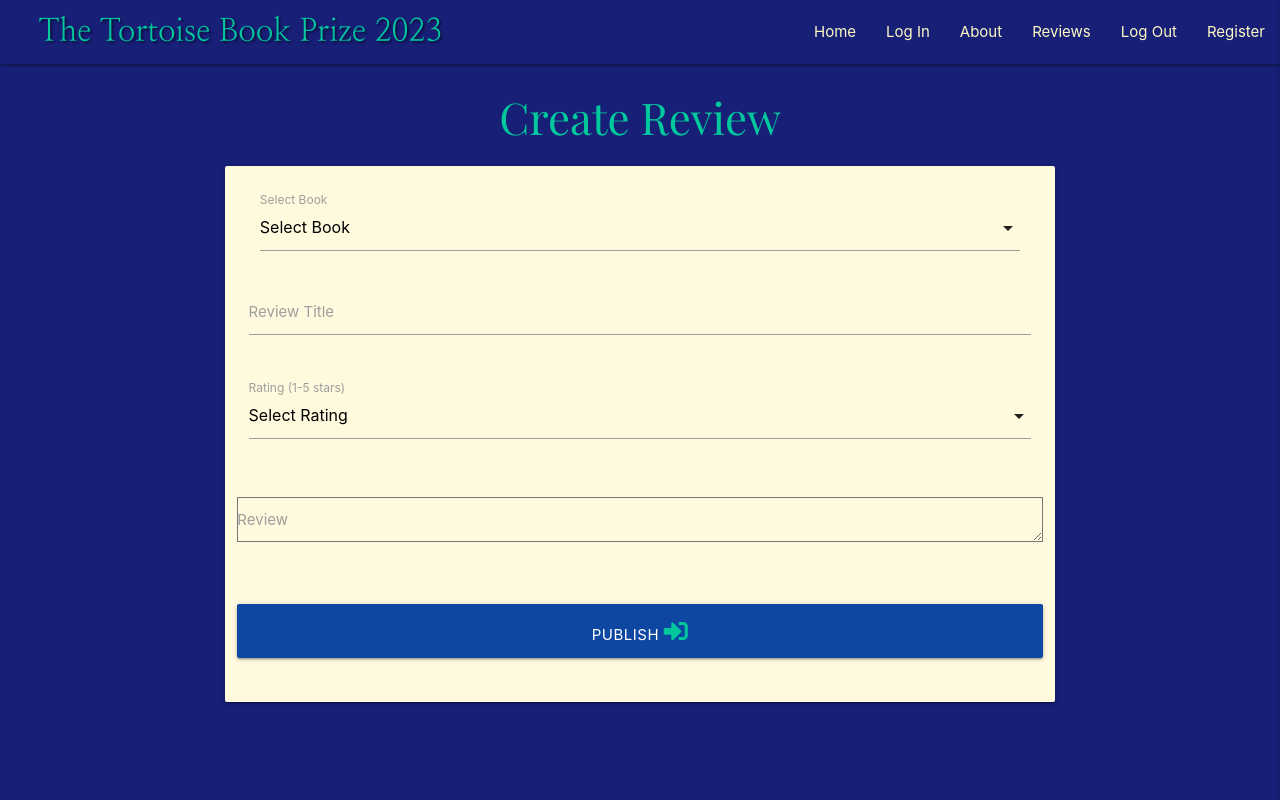
After one commit to vicgoodall/book-awards, a Flask app: page /add-review in a window 1280 px wide. The commit adds this page. Run offline with Flask 2, Linux system fonts and the light colour scheme; some libraries are stand-ins or nearby versions.

Commit message:
tested student login and did a bit of debugging - I hadn't changed all fields from username to email after my db switch, so issues were resolved by changing everything as needed. Made the add review method and created the corresponding form which a student is now able to access from their account page. Figured out how to pull data from dropdown options, as initially was getting multiple errors that I was trying to create db entries with null values. A review has been successfully added.

```diff
--- a/bookreviews/routes.py
+++ b/bookreviews/routes.py
@@ -66,7 +66,7 @@ def account(user):
                 "account.html", user=session["user"],
                 account_details=teacher_search, students=students)
         else:
-            student_search = Students.query.filter_by(username=user).first()
+            student_search = Students.query.filter_by(email=user).first()
             return render_template(
                 "account.html", user=session["user"],
                 account_details=student_search)
@@ -156,9 +156,9 @@ def loginStudent():
             if check_password_hash(
               existing_user[0].password, request.form.get("password")):
                 session["user"] = request.form.get("email").lower()
-                flash("Welcome, {}".format(request.form.get("email")))
+                flash("You are now logged in.")
                 return redirect(url_for(
-                        "account", email=session["user"]))
+                        "account", user=session["user"]))
             else:
                 # invalid password match
                 flash("Incorrect Email and/or Password")
@@ -178,3 +178,26 @@ def logout():
     flash("You have been logged out.")
     session.pop("user")
     return redirect(url_for("login"))
+
+
+@app.route("/add-review", methods=["GET", "POST"])
+def addReview():
+    if "user" in session:
+        user = session["user"]
+        if request.method == "POST":
+            reviewer = Students.query.filter_by(email=user).first()
+            review = Reviews(
+                reviewer=reviewer.id,
+                title=request.form.get("title").lower(),
+                rating=request.form.get(
+                    "rating"),
+                review=request.form.get("review"),
+                book=request.form.get("book"))
+
+            db.session.add(review)
+            db.session.commit()
+
+            flash("Your review has been published.")
+            return redirect(url_for("account", user=session["user"]))
+
+    return render_template("add-review.html")
--- a/bookreviews/static/js/script.js
+++ b/bookreviews/static/js/script.js
@@ -1,4 +1,37 @@
-document.addEventListener('DOMContentLoaded', function() {
-    var elems = document.querySelectorAll('.sidenav');
-    var instances = M.Sidenav.init(elems);
+/*
+    jQuery for MaterializeCSS initialization
+*/
+
+$(document).ready(function () {
+  $(".sidenav").sidenav({edge: "right"});
+  $(".collapsible").collapsible();
+  $("select").formSelect();
   });
+
+  validateMaterializeSelect();
+  function validateMaterializeSelect() {
+      let classValid = { "border-bottom": "1px solid #4caf50", "box-shadow": "0 1px 0 0 #4caf50" };
+      let classInvalid = { "border-bottom": "1px solid #f44336", "box-shadow": "0 1px 0 0 #f44336" };
+      if ($("select.validate").prop("required")) {
+          $("select.validate").css({ "display": "block", "height": "0", "padding": "0", "width": "0", "position": "absolute" });
+      }
+      $(".select-wrapper input.select-dropdown").on("focusin", function () {
+          $(this).parent(".select-wrapper").on("change", function () {
+              if ($(this).children("ul").children("li.selected:not(.disabled)").on("click", function () { })) {
+                  $(this).children("input").css(classValid);
+              }
+          });
+      }).on("click", function () {
+          if ($(this).parent(".select-wrapper").children("ul").children("li.selected:not(.disabled)").css("background-color") === "rgba(0, 0, 0, 0.03)") {
+              $(this).parent(".select-wrapper").children("input").css(classValid);
+          } else {
+              $(".select-wrapper input.select-dropdown").on("focusout", function () {
+                  if ($(this).parent(".select-wrapper").children("select").prop("required")) {
+                      if ($(this).css("border-bottom") != "1px solid rgb(76, 175, 80)") {
+                          $(this).parent(".select-wrapper").children("input").css(classInvalid);
+                      }
+                  }
+              });
+          }
+      });
+  };
--- /dev/null
+++ b/bookreviews/templates/add-review.html
@@ -0,0 +1,64 @@
+{% extends "base.html" %}
+{% block content %}
+
+<h3> Create Review </h3>
+<div class="row">
+    <form class="col s12 m8 offset-m2" method="POST" action="{{ url_for('addReview') }}">
+        <div class="card-panel">
+            <!-- Select book to review -->
+            <div class="input-field col s12">
+                <select id="book" name="book" class="validate" required>
+                  <option value="" disabled selected>Select Book</option>
+                  <option value="1">Journey to the River Sea</option>
+                  <option value="2">A Gathering Light</option>
+                  <option value="3">Red Sky in the Morning</option>
+                  <option value="4">Kensuke's Kingdom</option>
+                  <option value="5">Bloomability</option>
+                  <option value="6">How I Live Now</option>
+                </select>
+                <label>Select Book</label>
+            </div>
+            <!-- review title field -->
+            <div class="row">
+                <div class="input-field col s12">
+                    <input id="title" name="title" type="text" class="validate">
+                    <label for="title">Review Title</label>
+                </div>
+            </div>
+            <!-- rating field -->
+            <div class="row">
+                <div class="input-field col s12">
+                    <select id="rating" name="rating" class="validate" required>
+                      <option value="" disabled selected>Select Rating</option>
+                      <option value="1">1 star</option>
+                      <option value="2">2 stars</option>
+                      <option value="3">3 stars</option>
+                      <option value="4">4 stars</option>
+                      <option value="5">5 stars</option>
+                    </select>
+                    <label>Rating (1-5 stars)</label>
+                  </div>
+            </div>
+            <!-- Review field -->
+            <div class="row">
+                <form class="col s12">
+                  <div class="row">
+                    <div class="input-field col s12">
+                      <textarea id="review"  name="review" class="validate" requiredclass="materialize-textarea"></textarea>
+                      <label for="review">Review</label>
+                    </div>
+                  </div>
+                </form>
+              </div>
+            <!-- publish button -->
+            <div class="row">
+                <button type="submit" class="col s12 btn-large blue darken-4 text-shadow">
+                    Publish <i class="fas fa-sign-in-alt"></i>
+                </button>
+            </div>
+        </div>
+    </form>
+</div>
+
+
+{% endblock %}
```
Also changed, not shown: bookreviews/templates/account.html (+3 -6 lines).
